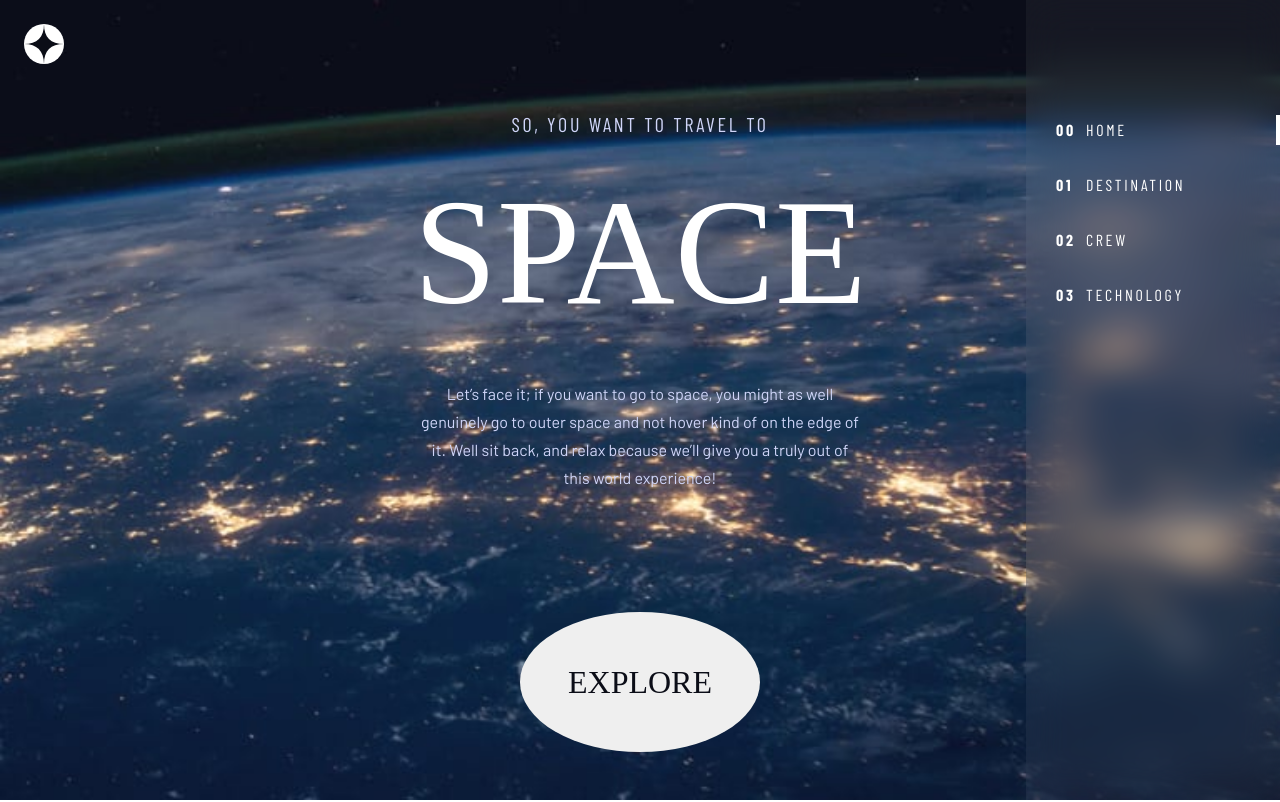
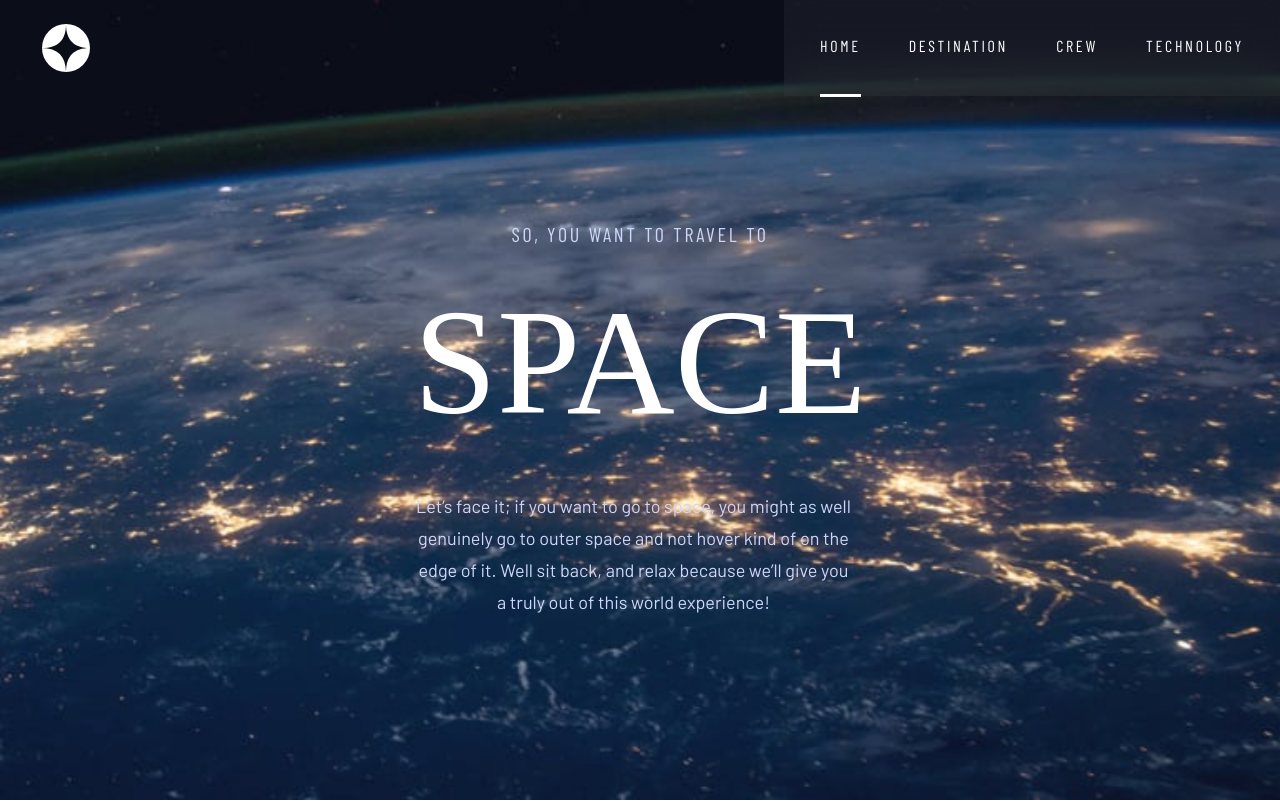
Before and after one commit to zttlmnn/space-tourism-multi-page, a React (Create React App) app: page / in a window 1280 px wide. Shown: the top 802 px of the page. Built offline with nearby package versions, Linux system fonts and the light colour scheme; a web font is replaced by a local one.

Commit message:
homeView finished

```diff
--- a/src/App.module.scss
+++ b/src/App.module.scss
@@ -2,6 +2,5 @@
 
   background: var(--clr-primary);
 
-  main {
-  }
+
 }
--- a/src/components/Layout/Header.module.scss
+++ b/src/components/Layout/Header.module.scss
@@ -12,6 +12,10 @@
 
   transition: all .5s ease-in-out;
 
+  @media (min-width: $bp-tablet) {
+    display: none;
+  }
+
 }
 %line {
   content: '';
@@ -24,13 +28,16 @@
   left: 0;
 
   transition: all .5s ease-in-out;
-
 }
 
 .header {
   position: absolute;
   width: 100%;
   padding: var(--base-unit);
+
+  @media (min-width: $bp-tablet) {
+    padding: var(--base-unit) calc(var(--base-unit) * 1.75);
+  }
 
   &__container {
     display: flex;
@@ -41,15 +48,20 @@
     width: 4rem;
     height: 4rem;
     background: center/cover url('../../assets/shared/logo.svg');
+
+    @media (min-width: $bp-tablet) {
+      width: calc(var(--base-unit) * 2);
+      height: calc(var(--base-unit) * 2);
+    }
   }
 
   &__nav-btn {
     @extend %nav-btn;
-
-    @media (min-width: 768px) {
+/*
+    @media (min-width: $bp-tablet) {
       display: none;
     }
-
+ */
     &::before {
       @extend %line;
       top: calc(3px * -3);
--- a/src/components/Layout/Header.tsx
+++ b/src/components/Layout/Header.tsx
@@ -20,9 +20,9 @@ const Header = () => {
     <header className={styles.header}>
       <div className={styles['header__container']}>
         <Link to="/" className={styles['header__logo']} />
-        <button
+        {!mediaQuery && <button
           className={!showNavigation ? styles['header__nav-btn'] : styles['header__nav-btn--close'] }
-          onClick={showNavigationHandler} />
+          onClick={showNavigationHandler} />}
       </div>
       {(showNavigation || mediaQuery) && <Navigation closeNavigation={showNavigationHandler} />}
     </header>
--- a/src/components/Navigation/Navigation.module.scss
+++ b/src/components/Navigation/Navigation.module.scss
@@ -8,14 +8,20 @@
   background: rgba(255, 255, 255, 0.048);
   backdrop-filter: blur(2rem);
 
-  @media (min-width: $bp-tablet) {
-
-  }
-
   width: 25.4rem;
   height: 100vh;
   padding-top: calc(var(--base-unit) * 5);
   padding-left: calc(var(--base-unit) * 1.25);
+
+  @media (min-width: $bp-tablet) {
+    width: auto;
+    height: 9.6rem;
+    padding: calc(var(--base-unit) * 1.5);
+  }
+
+  @media (min-width: $bp-desktop) {
+    width: 83rem;
+  }
 
   &__container {
 
@@ -23,11 +29,18 @@
       display: flex;
       flex-direction: column;
       gap: calc(var(--base-unit) * 1.5);
+
+      @media (min-width: $bp-tablet) {
+        flex-direction: row;
+      }
+      @media (min-width: $bp-tablet) {
+        gap: calc(var(--base-unit) * 2);
+      }
     }
 
     li {
+      // position value for the active indicator
       position: relative;
-
     }
 
   }
@@ -39,6 +52,14 @@
     text-transform: uppercase;
     color: var(--clr-contrast);
     text-decoration: none;
+
+    @media (min-width: $bp-tablet) {
+      font-size: 1.4rem;
+    }
+
+    @media (min-width: $bp-tablet) {
+      font-size: 1.6rem;
+    }
 
     span {
       display: inline-block;
@@ -60,6 +81,13 @@
         width: 4px;
         height: calc(var(--base-unit) * 1.25);
         background: var(--clr-contrast);
+
+        @media (min-width: $bp-tablet) {
+          right: auto;
+          width: 100%;
+          height: 3px;
+          bottom: calc(var(--base-unit) * -1.75);
+        }
       }
     }
   }
--- a/src/components/Navigation/Navigation.tsx
+++ b/src/components/Navigation/Navigation.tsx
@@ -1,5 +1,6 @@
 import { FC } from "react";
 import { NavLink } from "react-router-dom";
+import useMediaQuery from "../../hooks/useMediaQuery";
 
 import styles from "./Navigation.module.scss";
 
@@ -12,6 +13,9 @@ const Navigation: FC<Props> = (props) => {
     styles["navigation__link"],
     styles["navigation__link--active"],
   ];
+
+  const mediaQueryTablet = useMediaQuery("(min-width: 48em)");
+  const mediaQueryDesktop = useMediaQuery("(min-width: 90em)");
 
   console.log(cssLinkActive.join(" "));
   return (
@@ -26,7 +30,7 @@ const Navigation: FC<Props> = (props) => {
               }
               onClick={props.closeNavigation}
             >
-              <span>00</span>Home
+              {(!mediaQueryTablet || mediaQueryDesktop) && <span>00</span>}Home
             </NavLink>
           </li>
           <li>
@@ -37,7 +41,7 @@ const Navigation: FC<Props> = (props) => {
               }
               onClick={props.closeNavigation}
             >
-              <span>01</span>Destination
+              {(!mediaQueryTablet || mediaQueryDesktop) && <span>01</span>}Destination
             </NavLink>
           </li>
           <li>
@@ -48,7 +52,7 @@ const Navigation: FC<Props> = (props) => {
               }
               onClick={props.closeNavigation}
             >
-              <span>02</span>Crew
+              {(!mediaQueryTablet || mediaQueryDesktop) && <span>02</span>}Crew
             </NavLink>
           </li>
           <li>
@@ -59,7 +63,7 @@ const Navigation: FC<Props> = (props) => {
               }
               onClick={props.closeNavigation}
             >
-              <span>03</span>Technology
+              {(!mediaQueryTablet || mediaQueryDesktop) && <span>03</span>}Technology
             </NavLink>
           </li>
         </ul>
--- a/src/components/Views/HomeView.module.scss
+++ b/src/components/Views/HomeView.module.scss
@@ -1,20 +1,50 @@
+@import '../../index.scss';
+
 .home-view {
-  padding-top: 8.8rem; // height of the header
+  // height of the header
   padding-left: var(--base-unit);
   padding-right: var(--base-unit);
+  // fixing height ???
   height: 100vh;
   background: bottom/cover no-repeat url('../../assets/home/background-home-mobile.jpg');
 
-  display: flex;
-  flex-direction: column;
-  align-items: center;
+
+  @media (min-width: $bp-tablet) {
+    padding-left: calc(var(--base-unit) * 1.75);
+    padding-right: calc(var(--base-unit) * 1.75);
+    background: bottom/cover no-repeat url('../../assets/home/background-home-tablet.jpg');
+  }
+
+  @media (min-width: $bp-desktop) {
+    background: bottom/cover no-repeat url('../../assets/home/background-home-desktop.jpg');
 
 
-  @media (min-width: 768px) {
-    background: bottom/cover no-repeat url('../../assets/home/background-home-tablet.jpg');
-    backdrop-filter: screen;
+
   }
 
+  &__flex-container {
+    max-width: 110rem;
+    margin: 0 auto;
+    padding-top: calc(var(--base-unit) * 3.5);
+
+
+
+    display: flex;
+    flex-direction: column;
+    align-items: center;
+
+    @media (min-width: $bp-tablet) {
+      padding-top: calc(var(--base-unit) * 8.25);
+    }
+    @media (min-width: $bp-desktop) {
+      padding-top: calc(var(--base-unit) * 16.25);
+
+      flex-direction: row;
+      justify-content: space-between;
+      align-items: flex-end;
+
+    }
+  }
 
   h5 {
     margin: var(--base-unit) 0 calc(var(--base-unit) * 1.25);
@@ -25,9 +55,16 @@
     letter-spacing: 0.27rem;
     text-transform: uppercase;
 
-    @media (min-width: 768px) {
+    text-align: center;
+
+    @media (min-width: $bp-tablet) {
       font-size: 2rem;
     }
+
+    @media (min-width: $bp-desktop) {
+      font-size: 2.8rem;
+    }
+
   }
 
   h1 {
@@ -35,10 +72,10 @@
     font-size: 8rem;
     font-weight: 400;
     font-family: var(--ff-heading);
+    text-align: center;
 
-    @media (min-width: 768px) {
+    @media (min-width: $bp-tablet) {
       font-size: 15rem;
-
     }
 
   }
@@ -49,9 +86,19 @@
     line-height: 2.5rem;
     padding-bottom: calc(var(--base-unit) * 1.5);
 
-    @media (min-width: 768px) {
+    @media (min-width: $bp-tablet) {
       font-size: 1.6rem;
       line-height: 2.8rem;
+    }
+
+    @media (min-width: $bp-tablet) {
+      font-size: 1.8rem;
+      line-height: 3.2rem;
+    }
+
+    @media (min-width: $bp-desktop) {
+      padding-bottom: 0;
+      text-align: left;
     }
   }
   button {
@@ -65,11 +112,18 @@
     text-transform: uppercase;
     margin: calc(var(--base-unit) * 3.5) 0 calc(var(--base-unit) * 2);
 
-    @media (min-width: 768px) {
+    @media (min-width: $bp-tablet) {
       width: 24rem;
       height: 24rem;
       font-size: 3.2rem;
+      margin: calc(var(--base-unit) * 6.5) 0 calc(var(--base-unit) * 3.75);
+    }
 
+    @media (min-width: $bp-desktop) {
+      width: 27.4rem;
+      height: 27.4rem;
+      margin: 0;
     }
   }
+
 }
--- a/src/components/Views/HomeView.tsx
+++ b/src/components/Views/HomeView.tsx
@@ -4,6 +4,9 @@ import styles from "./HomeView.module.scss";
 const HomeView = () => {
   return (
     <div className={styles["home-view"]}>
+     <div className={styles["home-view__flex-container"]}>
+     <div className={styles["home-view__flex-item"]}>
+
       <h5>So, you want to travel to</h5>
       <h1>Space</h1>
       <p>
@@ -12,7 +15,11 @@ const HomeView = () => {
         back, and relax because we’ll give you a truly out of this world
         experience!
       </p>
+       </div>
+       <div className={styles["home-view__flex-item"]}>
       <button>Explore</button>
+    </div>
+    </div>
     </div>
   );
 };
--- a/src/index.scss
+++ b/src/index.scss
@@ -18,6 +18,9 @@
 }
 // 768 px / 1.6 = 48em
 $bp-tablet: 48em;
+
+// 1440 px / 1.6 = 90em
+$bp-desktop: 90em;
 
 * {
   margin: 0;
```
